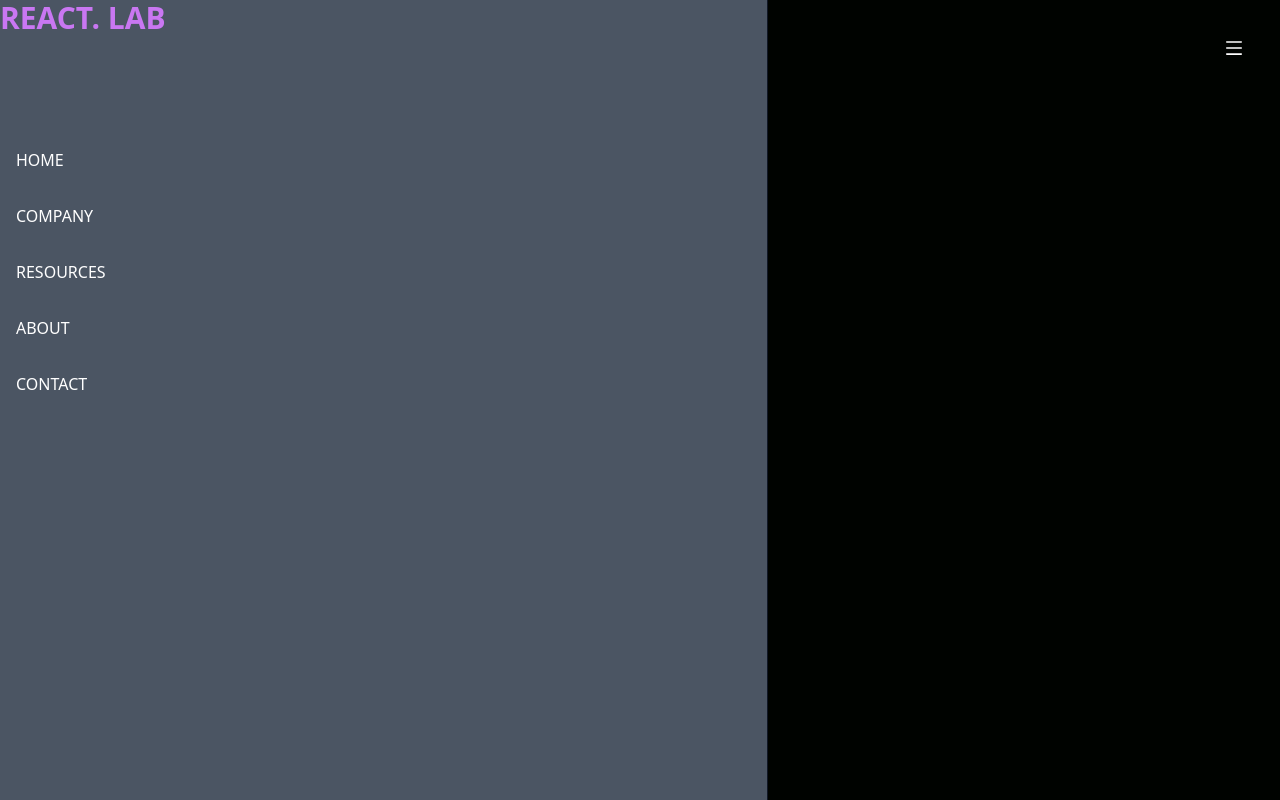
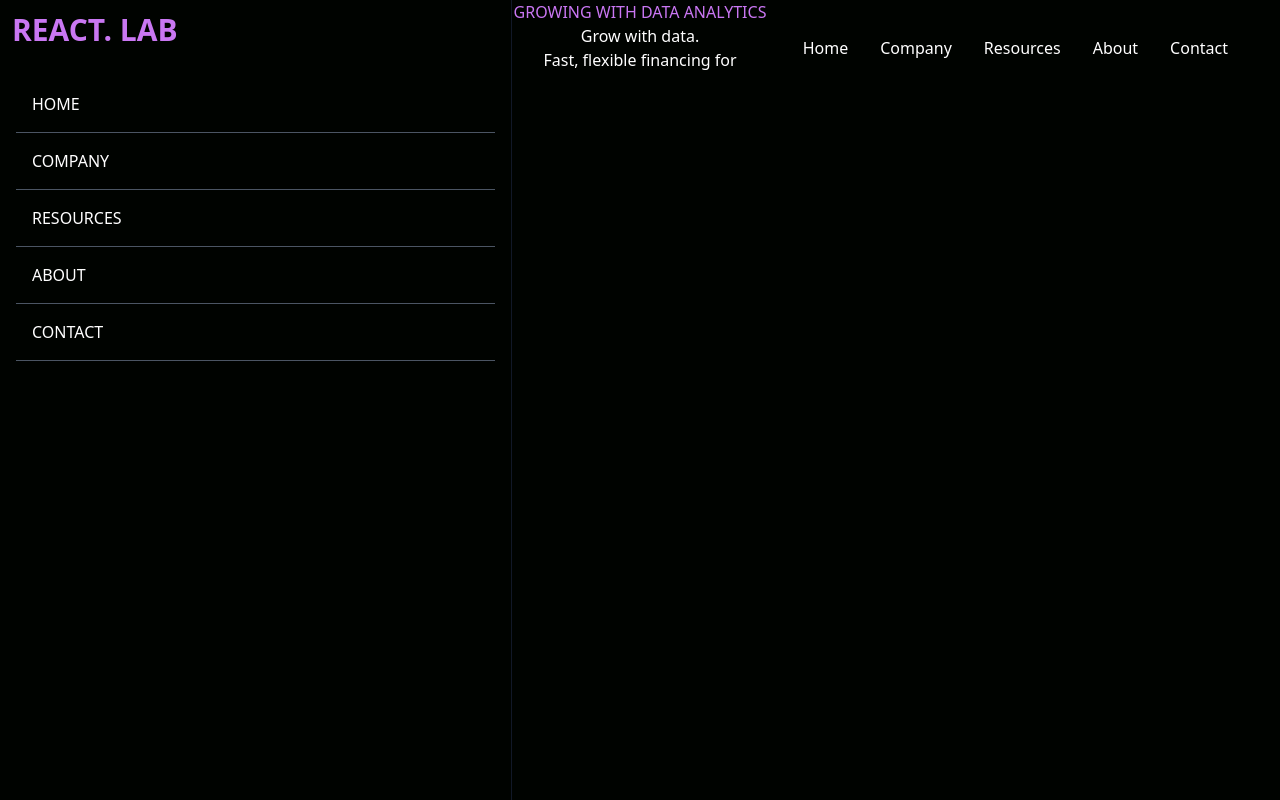
Before and after one commit to zhzizhou/react-frontend, a React (Create React App) app: page / in a window 1280 px wide. Built offline with nearby package versions, Linux system fonts and the light colour scheme.

Commit message:
implementing Hero component

```diff
--- a/src/App.js
+++ b/src/App.js
@@ -1,10 +1,12 @@
 import React from "react";
 import Navbar from "./components/Navbar";
+import Hero from "./components/Hero";
 
 function App() {
   return (
     <div>
       <Navbar />
+      <Hero />
     </div>
   );
 }
--- /dev/null
+++ b/src/components/Hero.jsx
@@ -0,0 +1,17 @@
+import React from 'react'
+
+const Hero = () => {
+  return (
+    <div className='text-white'>
+        <div className='max-w-[800px] mt-[-96px] w-full h-screen mx-auto text-center flex flex-col'>
+            <p className='text-purple'>GROWING WITH DATA ANALYTICS</p>
+            <h1>Grow with data. </h1>
+            <div>
+                <p>Fast, flexible financing for</p>
+            </div>
+        </div>
+    </div>
+  )
+}
+
+export default Hero
--- a/src/components/Navbar.jsx
+++ b/src/components/Navbar.jsx
@@ -1,30 +1,38 @@
-import React from 'react'
+import React, {useState}from 'react'
+import { AiOutlineClose, AiOutlineMenu } from 'react-icons/ai'
 
-import { AiOutlineClose, AiOutlineMenu } from 'react-icons/ai'
+
 const Navbar = () => {
+  const [nav, setNav] = useState(false);
+
+  const handleNav = () => {
+    setNav(!nav);
+  };
+
   return (
     <div className="flex text-white items-center h-24 justify-between px-4 mx-auto max-w-[1240px]">
 
-        <h1 className="text-3xl font-bold w-full text-[#c977f2]">REACT. LAB</h1>
-        <ul className='flex hidden'>
+        <h1 className="text-3xl font-bold w-full text-purple">REACT. LAB</h1>
+        <ul className='hidden md:flex'>
             <li className='p-4'>Home</li>
             <li className='p-4'>Company</li>
             <li className='p-4'>Resources</li>
             <li className='p-4'>About</li>
             <li className='p-4'>Contact</li>
         </ul>
-        <div>
-          <AiOutlineMenu size={20}/>
+        <div onClick={handleNav} className='block md:hidden '>
+            {!nav ? <AiOutlineClose size={20}/> : <AiOutlineMenu size={20}/>}
+
 
         </div>
-        <div className='fixed left-0 top-0 w-[60%] border-r border-r-gray-900 h-full bg-gray-600'>
-          <h1 className="text-3xl font-bold w-full text-[#c977f2]">REACT. LAB</h1>
-          <ul className='pt-24 uppercase '>
-            <li className='p-4'>Home</li>
-            <li className='p-4'>Company</li>
-            <li className='p-4'>Resources</li>
-            <li className='p-4'>About</li>
-            <li className='p-4'>Contact</li>
+        <div className={!nav ? 'fixed left-0 top-0 w-[40%] border-r border-r-gray-900 h-full bg-[#000300] ease-in-out duration-500': 'fixed left-[-100%]'}>
+          <h1 className="text-3xl font-bold w-full text-purple m-3">REACT. LAB</h1>
+          <ul className='p-4 uppercase '>
+            <li className='p-4 border-b border-gray-600'>Home</li>
+            <li className='p-4 border-b border-gray-600'>Company</li>
+            <li className='p-4 border-b border-gray-600'>Resources</li>
+            <li className='p-4 border-b border-gray-600'>About</li>
+            <li className='p-4 border-b border-gray-600'>Contact</li>
           </ul>
         </div>
 
--- a/tailwind.config.js
+++ b/tailwind.config.js
@@ -2,7 +2,11 @@
 module.exports = {
   content: ["./src/**/*.{html,js,jsx,ts,tsx}"],
   theme: {
-    extend: {},
+    extend: {
+      colors: {
+        purple: '#c977f2',
+      },
+    },
   },
   plugins: [],
 }
```
